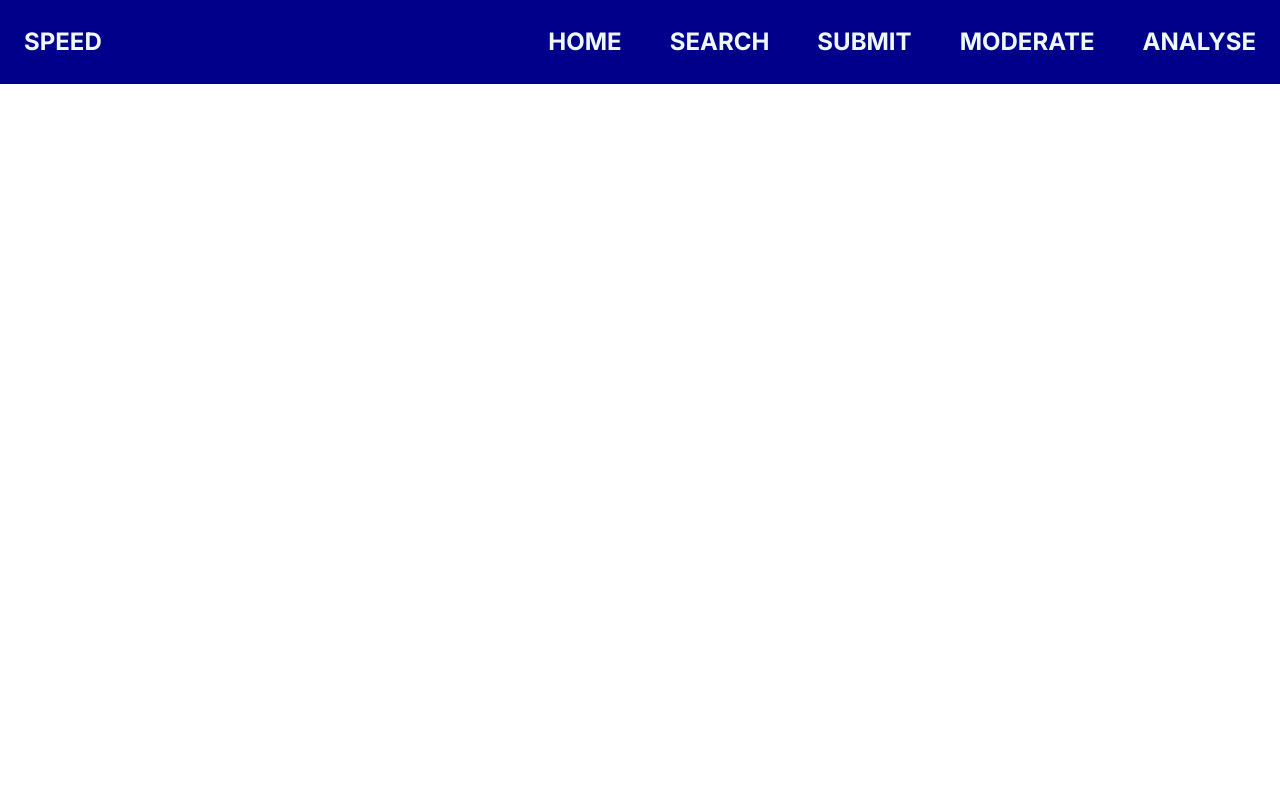
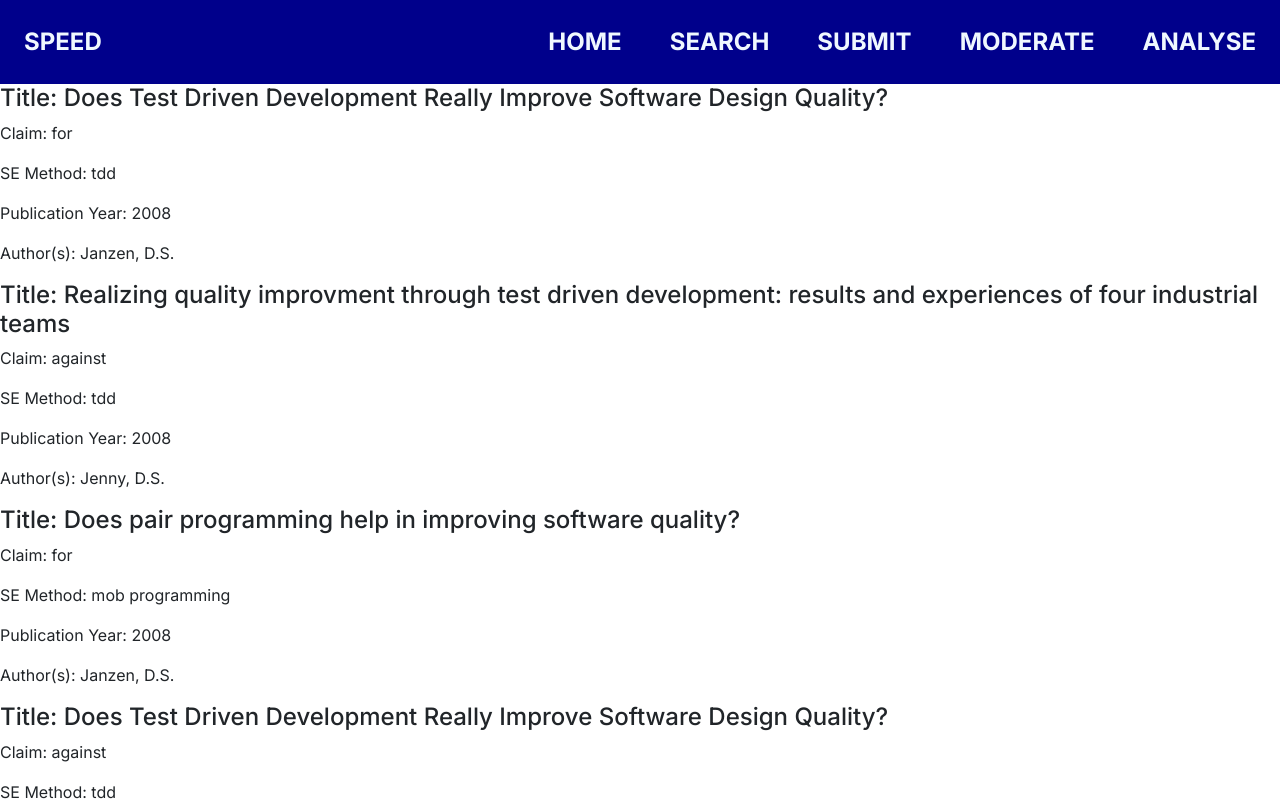
Before and after one commit to CISE-2023/SPEED-App, a Next.js app in the folder frontend/: page /SearchResults in a window 1280 px wide. Shown: the top 801 px of the page. Built offline with nearby package versions, Linux system fonts and the light colour scheme.

Commit message:
feat: Improved search functionality.
The user can now search for claim and method, or the user can search for just claim or method. if the user searches without any filters it will show all articles.

```diff
--- a/frontend/src/app/SearchResults/page.tsx
+++ b/frontend/src/app/SearchResults/page.tsx
@@ -1,16 +1,26 @@
 "use client";
 
 import React from 'react'
-import { useState } from 'react';
+import { useState, useEffect } from 'react';
 import { ARTICLES } from '../../../testdata';
 
 const Page = ({ searchParams, }: { searchParams: { seSelection: string;claimSelection: string; }}) => {
 
-  const [articles, setArticles] = useState(ARTICLES.filter((article) => article.practice === searchParams.seSelection && article.claim === searchParams.claimSelection));
+  const [art, setArt] = useState(ARTICLES);
+
+  useEffect(()=>{
+    if(searchParams.claimSelection && searchParams.seSelection) {
+      setArt(art.filter((article) => article.practice === searchParams.seSelection && article.claim === searchParams.claimSelection));
+    } else if (searchParams.claimSelection) {
+        setArt(art.filter((article) => article.claim === searchParams.claimSelection));
+    } else if (searchParams.seSelection) {
+        setArt(art.filter((article) => article.practice === searchParams.seSelection));
+      }
+	}, [])
 
     return (
       <div>
-      {articles.map((article) => (
+      {art.map((article) => (
         <div key={article.id}>
         <h4>Title: {article.title}</h4>
         <p>Claim: {article.claim}</p>
```
